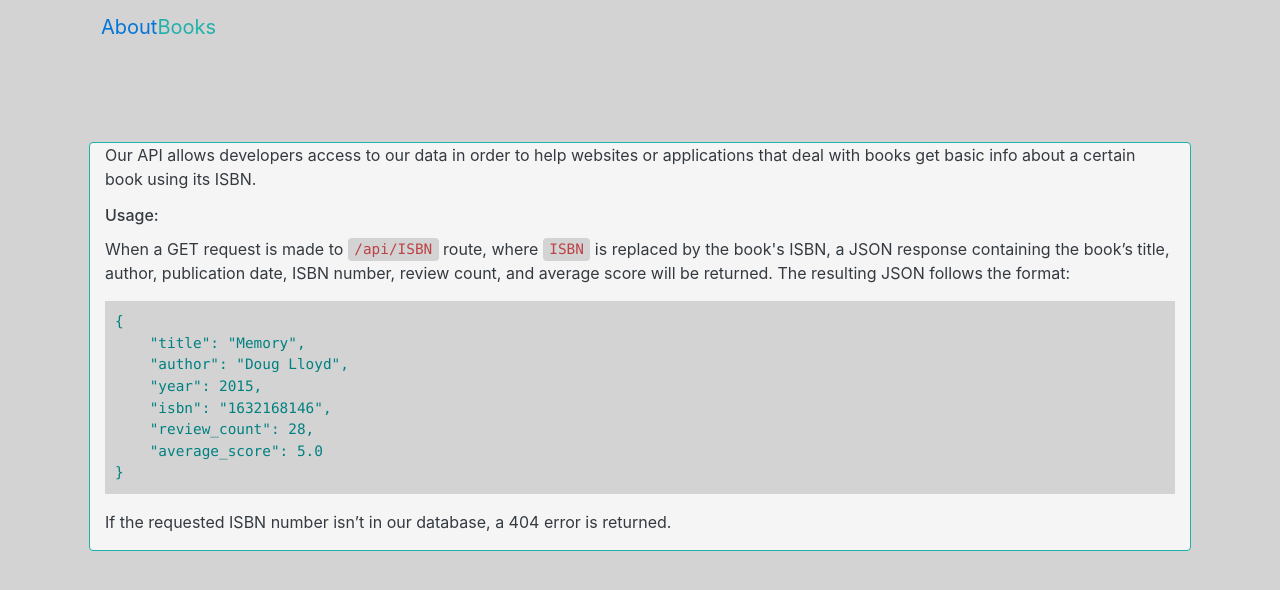
After one commit to amrfekryy/project1-CS50W, a Flask app: page /api in a window 1280 px wide. The commit adds this page. Shown: the top 590 px of the page. Run offline with Flask 2, Linux system fonts and the light colour scheme; the visitor is signed in with stand-in values (Sample User, id 1); some libraries are stand-ins or nearby versions.

Commit message:
Add api info page

```diff
--- a/app.py
+++ b/app.py
@@ -235,6 +235,10 @@ def book(isbn):
 		return redirect(f"/book/{isbn}")
 
 
+@app.route("/api")
+def api_info():
+	return render_template("api.html", username=session["username"])
+
 @app.route("/api/<string:isbn>")
 def api(isbn):
 
--- /dev/null
+++ b/templates/api.html
@@ -0,0 +1,34 @@
+{% extends "layout.html" %}
+
+{% block title %}
+    API Access
+{% endblock %}
+
+{% block style %}
+<style>
+	body {background-color: lightgrey}
+	pre {color:teal; background-color: lightgray; padding:10px;}
+  code {background-color: lightgray;}
+</style>
+{% endblock %}
+
+{% block body %}
+<div class="row mt-2 mb-5 ml-1 mr-1">
+  <div class="card col">
+    <div class="card-body">
+      <p class="card-text">Our API allows developers access to our data in order to help websites or applications that deal with books get basic info about a certain book using its ISBN.</p>
+      <h6 class="card-title">Usage:</h6>
+      <p class="card-text">When a GET request is made to <code>/api/ISBN</code> route, where <code>ISBN</code> is replaced by the book's ISBN, a JSON response containing the book’s title, author, publication date, ISBN number, review count, and average score will be returned. The resulting JSON follows the format:
+<pre><code>{
+    "title": "Memory",
+    "author": "Doug Lloyd",
+    "year": 2015,
+    "isbn": "1632168146",
+    "review_count": 28,
+    "average_score": 5.0
+}</code></pre>
+      If the requested ISBN number isn’t in our database, a 404 error is returned.</p>
+    </div>
+  </div>
+</div>
+{% endblock %}
--- a/templates/layout.html
+++ b/templates/layout.html
@@ -25,7 +25,7 @@
                 </form>
                 <ul class="navbar-nav">
                   <li class="nav-item">
-                    <a class="nav-link" href="#">API Access <span class="sr-only">(current)</span></a>
+                    <a class="nav-link" href="{{ url_for('api_info') }}">API Access</a>
                   </li>
                   <li class="nav-item dropdown">
                     <a class="nav-link dropdown-toggle" href="#" id="navbarDropdown" role="button" data-toggle="dropdown" aria-haspopup="true" aria-expanded="false">
```
